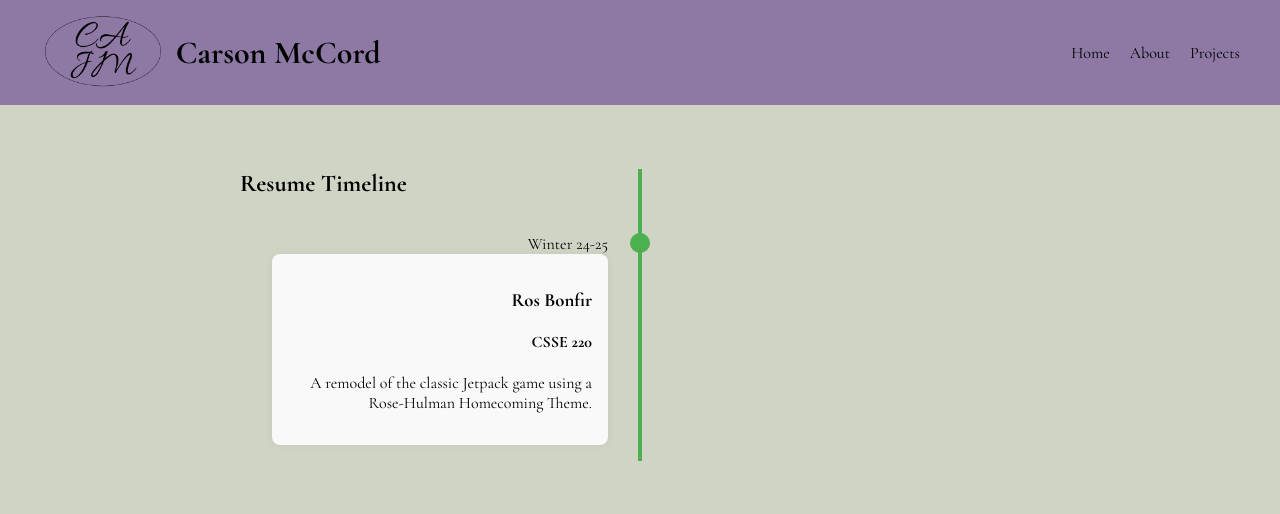
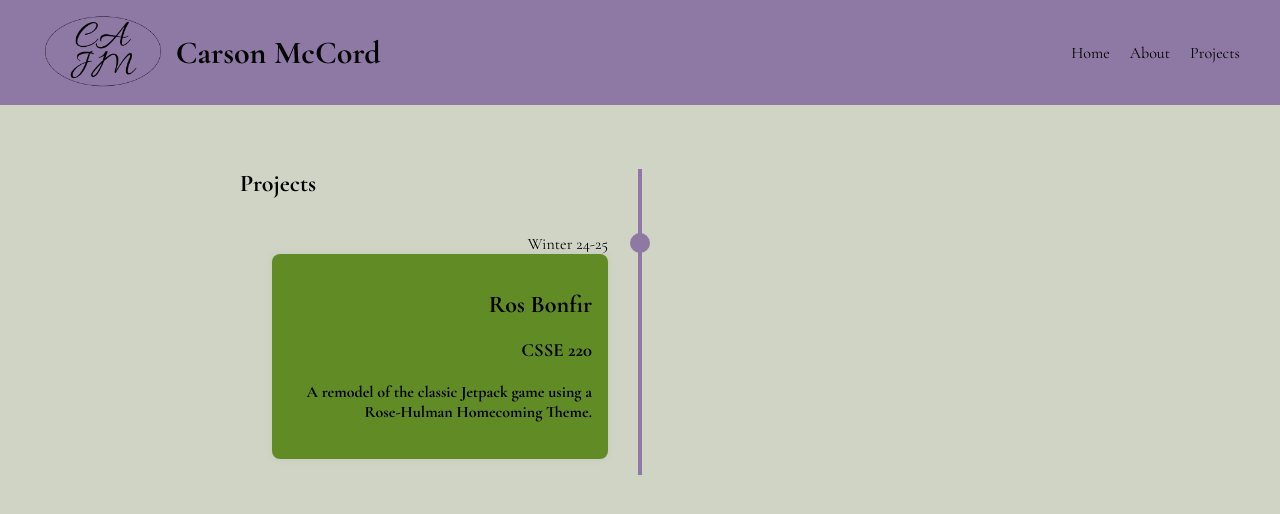
Before and after one commit to cajmccord/cajmccord.github.io, a Jekyll site: the page built from projects.html, in a window 1280 px wide. Shown: the top 514 px of the page. Built offline with Jekyll 4.4.1, drawn with Linux system fonts in a browser that asks for light colours.

Commit message:
project page styling

```diff
--- a/projects.html
+++ b/projects.html
@@ -5,16 +5,16 @@ permalink: /projects/
 ---
 
 <section class="timeline">
-  <h2>Resume Timeline</h2>
+  <h1>Projects</h1>
 
   {% for project in site.projects %}
     {% assign side = forloop.index0 | modulo: 2 | plus: 0 %}
     <div class="timeline-item {% if side == 0 %}left{% else %}right{% endif %}">
       <div class="timeline-date">{{ project.season }}</div>
       <div class="timeline-content">
-        <h3>{{ project.title }}</h3>
-        <h4>{{ project.course }}</h4>
-        <p>{{ project.description }}</p>
+        <h2>{{ project.title }}</h2>
+        <h3>{{ project.course }}</h3>
+        <h4>{{ project.description }}</h4>
       </div>
     </div>
   {% endfor %}
--- a/theme/style.css
+++ b/theme/style.css
@@ -81,7 +81,7 @@ nav a {
   bottom: 0;
   left: 50%;
   width: 4px;
-  background-color: #4CAF50;
+  background-color: #8E79A5;
   transform: translateX(-50%);
 }
 
@@ -105,7 +105,7 @@ nav a {
 
 /* Timeline content box */
 .timeline-content {
-  background: #f9f9f9;
+  background: #618B25;
   padding: 1em;
   border-radius: 8px;
   box-shadow: 0 0 10px rgba(0, 0, 0, 0.05);
@@ -119,7 +119,7 @@ nav a {
   top: 15px;
   width: 20px;
   height: 20px;
-  background-color: #4CAF50;
+  background-color: #8E79A5;
   border-radius: 50%;
   z-index: 1;
 }
```
